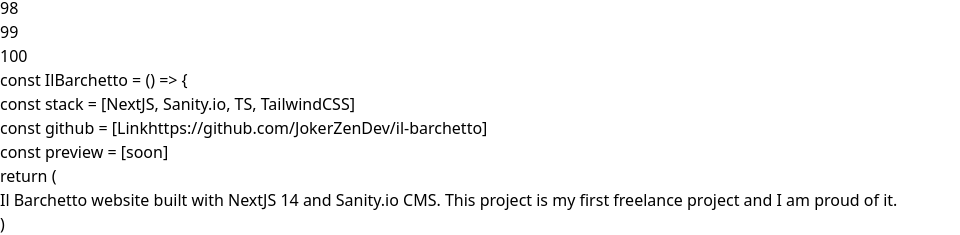
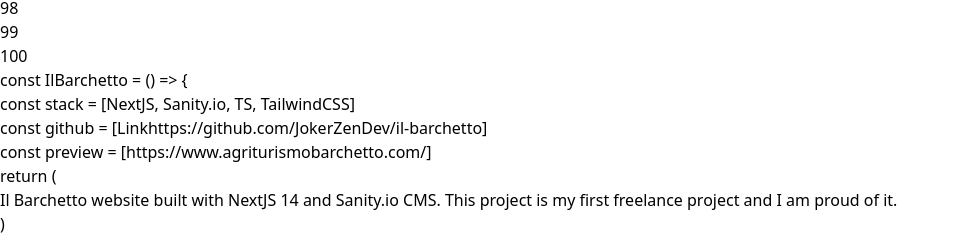
Before and after one commit to JokerZenDev/portfolio, a React (Vite) app: page / in a window 1280 px wide. Shown: the part 9517-9752 px from the top of the page, without its empty margins (0-960 px from the left). Built offline with nearby package versions, Linux system fonts and the light colour scheme.

Commit message:
chore(projects): add url of barchetto

```diff
--- a/src/components/sections/Projects.tsx
+++ b/src/components/sections/Projects.tsx
@@ -9,8 +9,7 @@
 		additionalInfo: [
 			{ name: "stack", value: "NextJS, Sanity.io, TS, TailwindCSS" },
 			{ name: "github", value: "https://github.com/JokerZenDev/il-barchetto", href: true },
-			// { name: "preview", value: "https://www.agriturismobarchetto.com/" },
-			{ name: "preview", value: "soon" },
+			{ name: "preview", value: "https://www.agriturismobarchetto.com/" },
 		],
 	},
 	{
```
